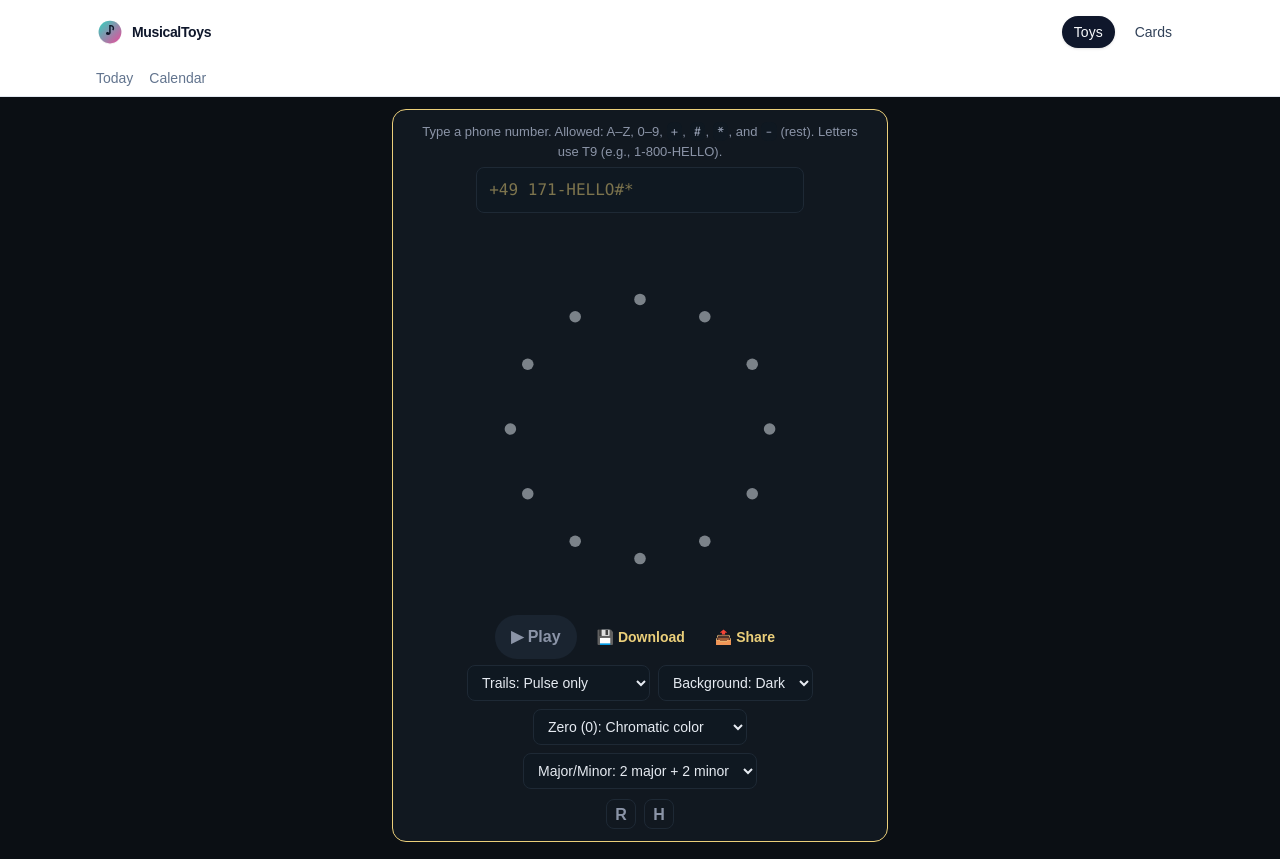
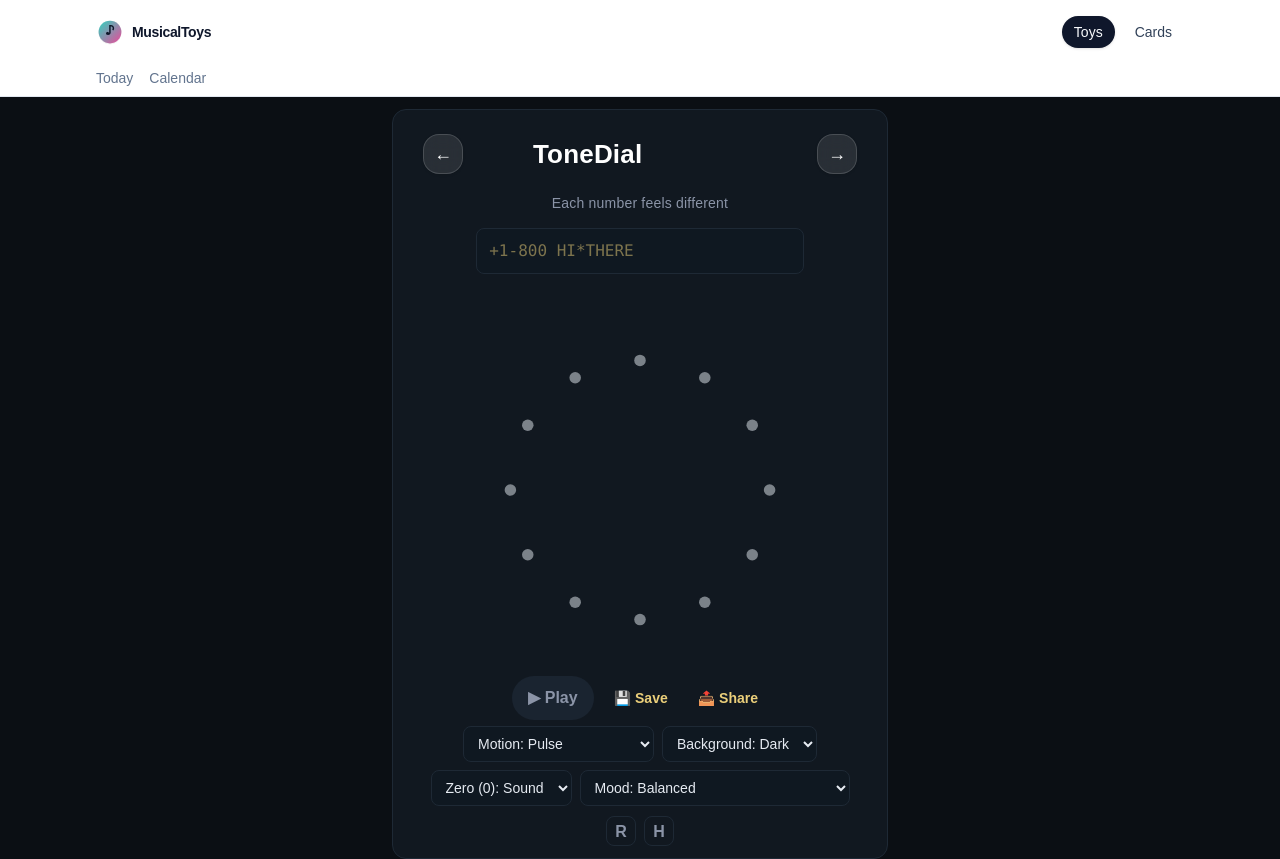
Before and after one commit to andreyeremichev/musicaltoys, a Next.js app: page /toys/tone-dial in a window 1280 px wide. Shown: the top 859 px of the page. Built offline with nearby package versions, Linux system fonts and the light colour scheme.

Commit message:
Unify toy navigation and update toy wording to MusicalToys style

```diff
--- /dev/null
+++ b/app/components/toys/ToyNavHeader.tsx
@@ -0,0 +1,142 @@
+"use client";
+
+import React, { useEffect, useMemo, useRef, useState } from "react";
+import { useRouter } from "next/navigation";
+
+type Toy = { slug: string; title: string };
+
+const TOY_ORDER: Toy[] = [
+  { slug: "text-to-tone", title: "TextToTone" },
+  { slug: "key-clock", title: "KeyClock" },
+  { slug: "tone-dial", title: "ToneDial" },
+  { slug: "shape-of-harmony", title: "Shape of Harmony" },
+];
+
+const HINT_KEY = "mt_toy_nav_hint_seen";
+
+function wrap(i: number, len: number) {
+  return (i + len) % len;
+}
+
+export type ToyNavHeaderProps = {
+  currentSlug: string;
+  title?: string;
+  q?: string;
+  onBeforeNavigate?: () => void;
+  rightSlot?: React.ReactNode;
+  className?: string;
+};
+
+export default function ToyNavHeader({
+  currentSlug,
+  title,
+  q,
+  onBeforeNavigate,
+  rightSlot,
+  className,
+}: ToyNavHeaderProps) {
+  const router = useRouter();
+
+  const [showHint, setShowHint] = useState(false);
+  const hideTimer = useRef<number | null>(null);
+
+  const { prevToy, nextToy, resolvedTitle } = useMemo(() => {
+    const idx = Math.max(0, TOY_ORDER.findIndex((t) => t.slug === currentSlug));
+    const prev = TOY_ORDER[wrap(idx - 1, TOY_ORDER.length)];
+    const next = TOY_ORDER[wrap(idx + 1, TOY_ORDER.length)];
+    const fallbackTitle = TOY_ORDER[idx]?.title ?? "Toy";
+    return { prevToy: prev, nextToy: next, resolvedTitle: title ?? fallbackTitle };
+  }, [currentSlug, title]);
+
+  useEffect(() => {
+    try {
+      const seen = sessionStorage.getItem(HINT_KEY) === "1";
+      if (!seen) {
+        setShowHint(true);
+        hideTimer.current = window.setTimeout(() => setShowHint(false), 2500);
+      }
+    } catch {}
+
+    return () => {
+      if (hideTimer.current) window.clearTimeout(hideTimer.current);
+    };
+  }, [currentSlug]);
+
+  const markHintSeenAndHide = () => {
+    try {
+      sessionStorage.setItem(HINT_KEY, "1");
+    } catch {}
+    if (hideTimer.current) window.clearTimeout(hideTimer.current);
+    setShowHint(false);
+  };
+
+  const goTo = (toy: Toy) => {
+    markHintSeenAndHide();
+    try {
+      onBeforeNavigate?.();
+    } catch {}
+
+    const safeQ = encodeURIComponent(q ?? "");
+    router.push(`/toys/${toy.slug}?q=${safeQ}`);
+  };
+
+  return (
+    <div className={["w-full overflow-hidden", className ?? ""].join(" ")}>
+      {/* Stable width container */}
+      <div className="mx-auto w-full max-w-3xl px-3 sm:px-4">
+        <div className="flex items-center justify-between gap-3 py-3">
+          {/* Left */}
+          <button
+            type="button"
+            aria-label={`Previous: ${prevToy.title}`}
+            onClick={() => goTo(prevToy)}
+            className="inline-flex h-10 w-10 shrink-0 items-center justify-center rounded-2xl border border-white/15 bg-white/10 text-white shadow-sm backdrop-blur transition hover:bg-white/15 active:scale-[0.98]"
+          >
+            <span className="text-lg leading-none">←</span>
+          </button>
+
+          {/* Center */}
+          <div className="min-w-0 flex-1 text-center">
+            <div className="flex items-baseline justify-center gap-2">
+              <div className="min-w-0 truncate text-[22px] font-extrabold leading-tight tracking-[0.2px] text-white sm:text-[26px]">
+                {resolvedTitle}
+              </div>
+
+              <div
+                className={[
+                  "hidden select-none text-xs text-white/70 transition-opacity duration-300 sm:block",
+                  showHint ? "opacity-100" : "opacity-0",
+                ].join(" ")}
+              >
+                Explore other toys
+              </div>
+            </div>
+
+            {/* On very small screens show hint on its own line to avoid width jitter */}
+            <div
+              className={[
+                "mt-0.5 select-none text-[11px] text-white/70 transition-opacity duration-300 sm:hidden",
+                showHint ? "opacity-100" : "opacity-0",
+              ].join(" ")}
+            >
+              Explore other toys
+            </div>
+          </div>
+
+          {/* Right */}
+          <div className="flex shrink-0 items-center gap-2">
+            {rightSlot}
+            <button
+              type="button"
+              aria-label={`Next: ${nextToy.title}`}
+              onClick={() => goTo(nextToy)}
+              className="inline-flex h-10 w-10 items-center justify-center rounded-2xl border border-white/15 bg-white/10 text-white shadow-sm backdrop-blur transition hover:bg-white/15 active:scale-[0.98]"
+            >
+              <span className="text-lg leading-none">→</span>
+            </button>
+          </div>
+        </div>
+      </div>
+    </div>
+  );
+}
--- a/app/toys/key-clock/page.tsx
+++ b/app/toys/key-clock/page.tsx
@@ -3,6 +3,7 @@
 import React, { useCallback, useEffect, useMemo, useRef, useState } from "react";
 
 import { DEBUG_LIVE_AUDIO } from "@/lib/debugAudio";
+import ToyNavHeader from "@/app/components/toys/ToyNavHeader";
 
 /* =========================
    Locked-in in-file toggles
@@ -2269,7 +2270,7 @@ export default function KeyClockPage() {
         <section
           className="vt-panel minw0"
           style={{
-            border: `1px solid ${T.gold}`,
+            border: `1px solid ${T.border}`,
             borderRadius: 14,
             paddingTop: 12,
             paddingBottom: 12,
@@ -2278,10 +2279,22 @@ export default function KeyClockPage() {
             gap: 2,
           }}
         >
+        <ToyNavHeader
+  currentSlug="key-clock"
+  title="KeyClock"
+  q={raw}
+  onBeforeNavigate={() => {
+    try {
+      if (isPlaying) stop();
+    } catch {}
+  }}
+/>
+
+
+
+{/* Helper hint */}
           <div style={{ textAlign: "center", fontSize: 13, color: T.muted, paddingInline: 6 }}>
-            Type a <b>date or text</b>. Allowed: A–Z, 0–9,{" "}
-            <code style={{ background: "#0F1821", padding: "1px 4px", borderRadius: 6 }}>-</code> (rest). Letters use
-            T9.
+            Different moments feel different.
           </div>
 
           <form
@@ -2304,7 +2317,7 @@ export default function KeyClockPage() {
               onChange={(e) => {
                 setRaw(sanitizePhoneInput(e.target.value));
               }}
-              placeholder="October 21, 2025"
+              placeholder="Today 2026"
               inputMode="text"
               enterKeyHint="done"
               onKeyDown={onKeyDown}
@@ -2522,11 +2535,11 @@ export default function KeyClockPage() {
                   fontSize: 14,
                 }}
               >
-                <option value="pulse">Trails: Pulse only</option>
-                <option value="glow">Trails: Glow</option>
-                <option value="lines">Trails: Lines</option>
-                <option value="glow+confetti">Trails: Glow & Pulse</option>
-                <option value="lines+confetti">Trails: Lines & Pulse</option>
+                <option value="pulse">Motion: Pulse</option>
+<option value="glow">Motion: Glow</option>
+<option value="lines">Motion: Lines</option>
+<option value="glow+confetti">Motion: Breathing</option>
+<option value="lines+confetti">Motion: Pulsing Lines</option>
               </select>
 
               <select
@@ -2557,12 +2570,11 @@ export default function KeyClockPage() {
                   fontSize: 14,
                 }}
               >
-                <option value="chromatic">Zero (0): Chromatic color</option>
-                <option value="ticks">Zero (0): Ticks (short ♭2/♯4)</option>
-                <option value="rest">Zero (0): Rest (silent)</option>
+                <option value="chromatic">Zero (0): Sound</option>
+                <option value="ticks">Zero (0): Ticks</option>
+                <option value="rest">Zero (0): Rest</option>
               </select>
 
-              {/* 5) New picker: Major/Minor passes */}
               <select
   value={passMode}
   onChange={(e) => setPassMode(e.target.value as PassMode)}
@@ -2575,10 +2587,11 @@ export default function KeyClockPage() {
     fontSize: 14,
   }}
 >
-                <option value="2M2m">Major/Minor: 2 major + 2 minor</option>
-                <option value="3M">Major/Minor: 3 major</option>
-                <option value="3m">Major/Minor: 3 minor</option>
-                <option value="2m2M">Major/Minor: 2 minor + 2 major</option>
+  <option value="3M">Mood: Brighter</option>
+  <option value="3m">Mood: Darker</option>
+  <option value="2M2m">Mood: Balanced</option>
+  <option value="2M2m">Mood: Balanced (Brighter → Darker)</option>
+  <option value="2m2M">Mood: Balanced (Darker → Brighter)</option>
 </select>
             </div>
 
--- a/app/toys/tone-dial/page.tsx
+++ b/app/toys/tone-dial/page.tsx
@@ -1,6 +1,7 @@
  "use client";
 
 import React, { useCallback, useEffect, useMemo, useRef, useState } from "react";
+import ToyNavHeader from "@/app/components/toys/ToyNavHeader";
 
 // In-file only (no UI): show/hide 2nd caption line (degrees/chords)
 const SHOW_DEGREES_CAPTION_LINE = false;
@@ -2262,7 +2263,7 @@ updateAndDrawConfetti(c, dtSec);
         <section
           className="vt-panel minw0"
           style={{
-            border: `1px solid ${T.gold}`,
+            border: `1px solid ${T.border}`,
             borderRadius: 14,
             paddingTop: 12,
             paddingBottom: 12,
@@ -2271,13 +2272,26 @@ updateAndDrawConfetti(c, dtSec);
             gap: 6, // tightened so the full page fits better
           }}
         >
-          <div style={{ textAlign: "center", fontSize: 13, color: T.muted, paddingInline: 6 }}>
-            Type a phone number. Allowed: A–Z, 0–9,{" "}
-            <code style={{ background: "#0F1821", padding: "1px 4px", borderRadius: 6 }}>+</code>,{" "}
-            <code style={{ background: "#0F1821", padding: "1px 4px", borderRadius: 6 }}>#</code>,{" "}
-            <code style={{ background: "#0F1821", padding: "1px 4px", borderRadius: 6 }}>*</code>, and{" "}
-            <code style={{ background: "#0F1821", padding: "1px 4px", borderRadius: 6 }}>-</code> (rest). Letters use T9
-            (e.g., 1-800-HELLO).
+          <ToyNavHeader
+  currentSlug="tone-dial"
+  title="ToneDial"
+  q={raw}
+  onBeforeNavigate={() => {
+    /* stop playback if running */
+  }}
+/>
+<div
+  style={{
+    margin: "2px 0 10px",
+    textAlign: "center",
+    fontSize: 14,
+    lineHeight: 1.3,
+    fontWeight: 500,
+    color: T.muted,
+    letterSpacing: 0.2,
+  }}
+>
+  Each number feels different
 </div>
 
           <form
@@ -2294,7 +2308,7 @@ updateAndDrawConfetti(c, dtSec);
   setRaw(sanitizePhoneInput(e.target.value));
   if (SHOW_DEGREES_CAPTION_LINE) setShowTransformHelper(true);
 }}
-              placeholder="+49 171-HELLO#*"
+              placeholder="+1-800 HI*THERE"
               inputMode="text"
               enterKeyHint="done"
               onKeyDown={onKeyDown}
@@ -2491,7 +2505,7 @@ updateAndDrawConfetti(c, dtSec);
                   fontSize: 14,
                 }}
               >
-                💾 <span className="action-text">Download</span>
+                💾 <span className="action-text">Save</span>
               </button>
               <button
                 onClick={() => setShareOpen(true)}
@@ -2528,11 +2542,11 @@ updateAndDrawConfetti(c, dtSec);
                   fontSize: 14,
                 }}
               >
-                <option value="pulse">Trails: Pulse only</option>
-                <option value="glow">Trails: Glow</option>
-                <option value="lines">Trails: Lines</option>
-                <option value="glow+confetti">Trails: Glow & Confetti</option>
-                <option value="lines+confetti">Trails: Lines & Confetti</option>
+                <option value="pulse">Motion: Pulse</option>
+                <option value="glow">Motion: Glow</option>
+                <option value="lines">Motion: Lines</option>
+                <option value="glow+confetti">Motion: Glow & Confetti</option>
+                <option value="lines+confetti">Motion: Lines & Confetti</option>
               </select>
 
               <select
@@ -2563,12 +2577,11 @@ updateAndDrawConfetti(c, dtSec);
                   fontSize: 14,
                 }}
               >
-                <option value="chromatic">Zero (0): Chromatic color</option>
-                <option value="ticks">Zero (0): Ticks (short ♭2/♯4)</option>
+                <option value="chromatic">Zero (0): Sound</option>
+                <option value="ticks">Zero (0): Ticks</option>
                 <option value="rest">Zero (0): Rest</option>
               </select>
 
-              {/* NEW: Major/Minor passes */}
               <select
   value={passMode}
   onChange={(e) => setPassMode(e.target.value as PassMode)}
@@ -2581,10 +2594,11 @@ updateAndDrawConfetti(c, dtSec);
     fontSize: 14,
   }}
 >
-                <option value="2M2m">Major/Minor: 2 major + 2 minor</option>
-                <option value="3M">Major/Minor: 3 major</option>
-                <option value="3m">Major/Minor: 3 minor</option>
-                <option value="2m2M">Major/Minor: 2 minor + 2 major</option>
+  <option value="3M">Mood: Brighter</option>
+  <option value="3m">Mood: Darker</option>
+  <option value="2M2m">Mood: Balanced</option>
+  <option value="2M2m">Mood: Balanced (Brighter → Darker)</option>
+  <option value="2m2M">Mood: Balanced (Darker → Brighter)</option>
 </select>
             </div>
 
```
Also changed, not shown: app/toys/shape-of-harmony/page.tsx (+18 -6 lines), app/toys/text-to-tone/page.tsx (+29 -20 lines). Lines whose indentation alone changed are shown as unchanged.
